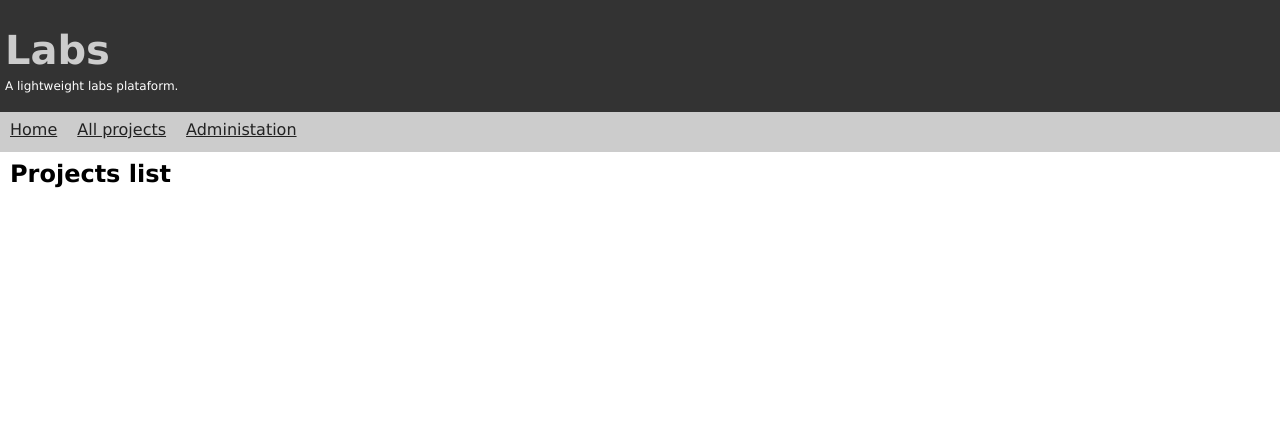
After one commit to fsouza/labs, a Python web app: template labs/templates/frontend/projects/list.html in a window 1280 px wide. The commit adds this page. Shown: the top 446 px of the page. Run offline with Jinja, Linux system fonts and the light colour scheme; the template is opened without the code that fills it, so the values that code supplies are empty.

Commit message:
Added a view listing all posts

```diff
--- /dev/null
+++ b/labs/templates/frontend/projects/list.html
@@ -0,0 +1,15 @@
+{% extends "layout_frontend.html" %}
+
+{% block title %}
+    Projects list
+{% endblock %}
+
+{% block content %}
+    <h2>Projects list</h2>
+
+    <ul>
+        {% for project in projects %}
+        <li><a href="{{ project.get_url() }}">{{ project.name }}</a></li>
+        {% endfor %}
+    </ul>
+{% endblock %}
--- a/labs/templates/layout_frontend.html
+++ b/labs/templates/layout_frontend.html
@@ -3,7 +3,7 @@
 {% block top_menu %}
     <ul>
         <li><a href="{{ url_for('index') }}">Home</a></li>
-        <li><a href="">All projects</a></li>
+        <li><a href="{{ url_for('frontend.list_projects') }}">All projects</a></li>
         <li><a href="{{ url_for('admin.index') }}">Administation</a></li>
     </ul>
 {% endblock %}
--- a/labs/views/frontend.py
+++ b/labs/views/frontend.py
@@ -11,3 +11,8 @@ def index():
 def show_project(language_slug, project_slug):
     project = Project.all().filter('slug = ', project_slug).get()
     return render_template('frontend/projects/show.html', project=project)
+
+@frontend.route('/projects')
+def list_projects():
+    projects = Project.all()
+    return render_template('frontend/projects/list.html', projects=projects)
```
Also changed, not shown: tests/functional/test_views_frontend_projects.py (+15 -1 lines).
